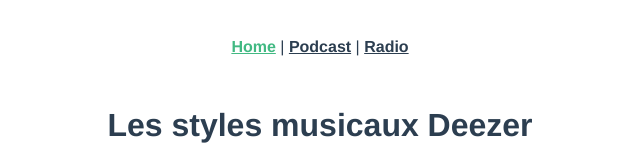
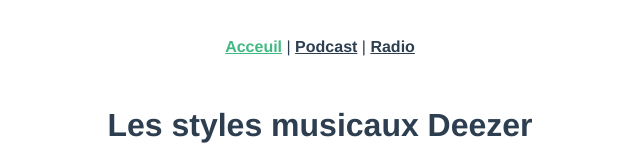
Before and after one commit to KristenBelkadiEpsi/projet-vue-sfc, a Vue app: page / in a window 1280 px wide. Shown: the top 160 px of the page, without its empty margins (320-960 px from the left). Built offline with nearby package versions, Linux system fonts and the light colour scheme; no server answers.

Commit message:
Home -> Acceuil

```diff
--- a/src/App.vue
+++ b/src/App.vue
@@ -1,6 +1,6 @@
 <template>
   <nav>
-    <router-link to="/">Home</router-link> |
+    <router-link to="/">Acceuil</router-link> |
     <router-link to="/podcast">Podcast</router-link> |
     <router-link to="/radio">Radio</router-link>
   </nav>
--- a/src/main.js
+++ b/src/main.js
@@ -2,6 +2,5 @@
 import App from './App.vue'
 import './registerServiceWorker'
 import router from './router'
-import axios from 'axios'
 
 createApp(App).use(router).mount('#app')
--- a/src/router/index.js
+++ b/src/router/index.js
@@ -1,11 +1,11 @@
 import { createRouter, createWebHashHistory } from 'vue-router'
-import HomeView from '../views/HomeView.vue'
+import AcceuilView from '../views/AcceuilView.vue'
 
 const routes = [
   {
     path: '/',
     name: 'home',
-    component: HomeView
+    component: AcceuilView
   },
   {
     path: '/podcast',
```
Also changed, not shown: src/views/AcceuilView.vue (renamed from src/views/HomeView.vue).
